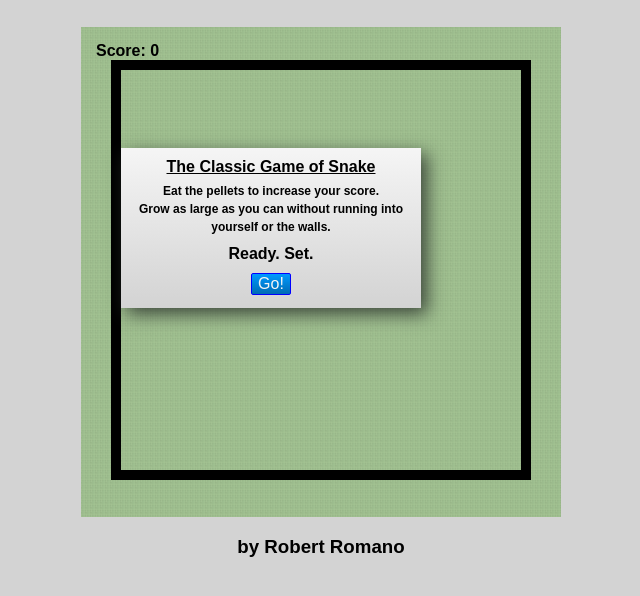
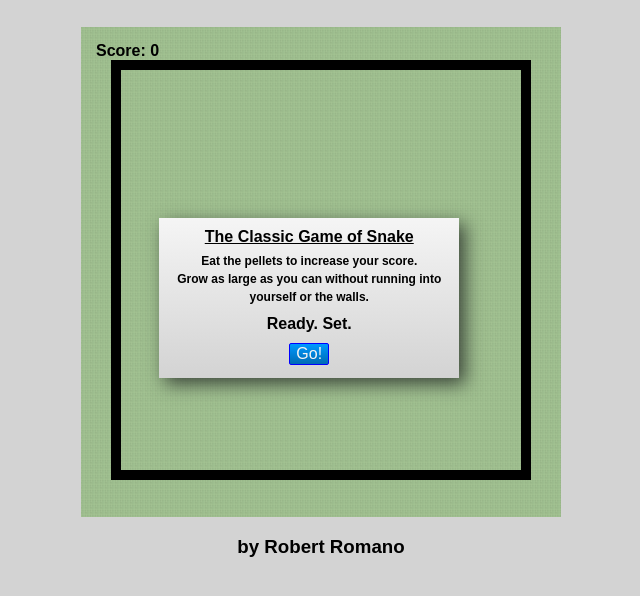
Before and after one commit to RobertoCodes/robertocodes.github.io, a plain HTML site: page Snake/index.html in a window 1280 px wide. Shown: the part 102-698 px from the top of the page, without its empty margins (319-959 px from the left). Drawn offline with Linux system fonts and the light colour scheme.

Commit message:
Alter styling so layout is correct on all screen sizes.

```diff
--- a/Snake/css/snake.css
+++ b/Snake/css/snake.css
@@ -72,13 +72,13 @@ li {
 
 .modal {
   position: absolute;
-  padding-top: 10px;
-  top: 250px;
-  right: 540px;
+  top: 40%;
+  right: 39.2%;
   background: transparent;
   background-image: -webkit-linear-gradient(top,#f5f5f5,#D3D3D3);
   width: 300px;
   height: 150px;
+  padding-top: 10px;
   box-shadow: 6px 6px 17px 0px rgba(50, 59, 50, 0.9);
 }
 
```
Also changed, not shown: 3 other files.
